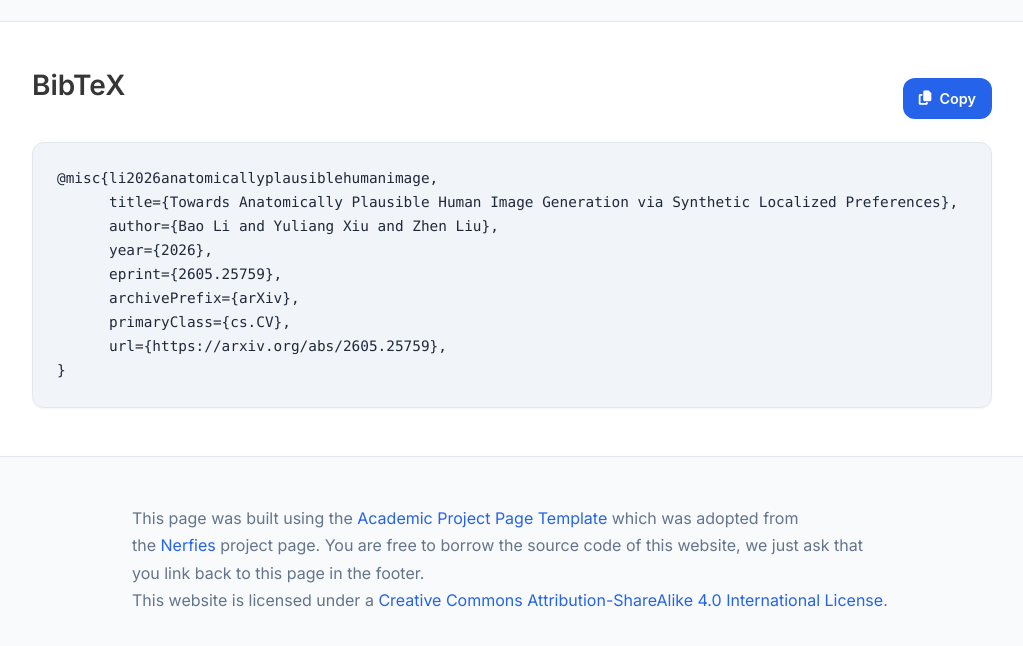
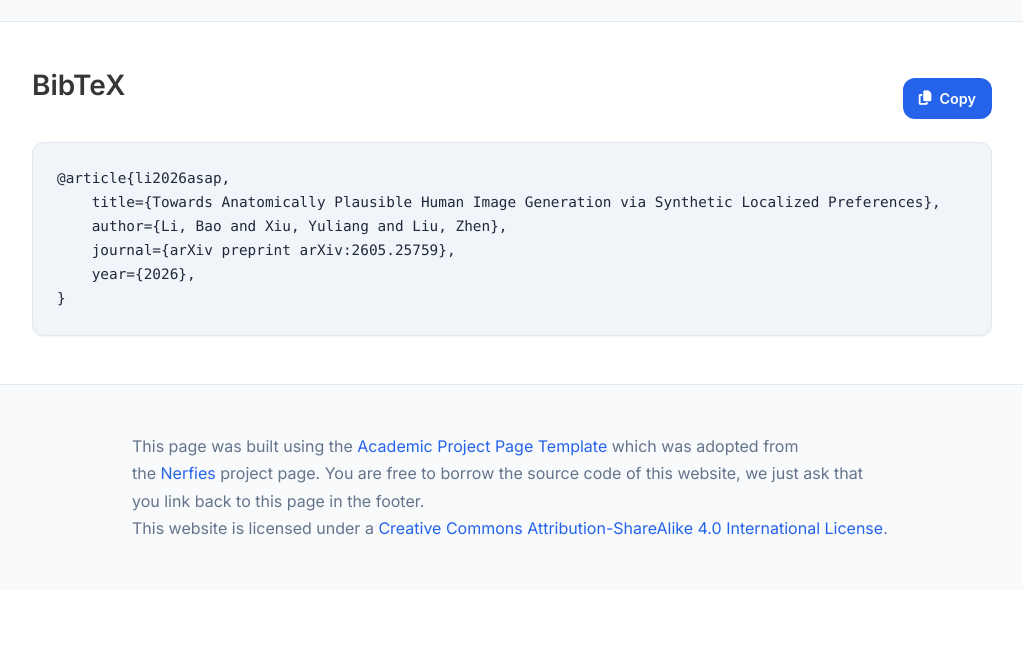
Before and after one commit to Britton-Li/ASAP, a plain HTML site: page index.html in a window 1280 px wide. Shown: the part 5128-5774 px from the top of the page, without its empty margins (128-1151 px from the left). After the commit the page ends 5718 px from the top, so only its background shows below. Drawn offline with nearby package versions, Linux system fonts and the light colour scheme; some icons are missing.

Commit message:
update bibtex

```diff
--- a/index.html
+++ b/index.html
@@ -404,14 +404,11 @@
           <span class="copy-text">Copy</span>
         </button>
       </div>
-      <pre id="bibtex-code"><code>@misc{li2026anatomicallyplausiblehumanimage,
-      title={Towards Anatomically Plausible Human Image Generation via Synthetic Localized Preferences},
-      author={Bao Li and Yuliang Xiu and Zhen Liu},
-      year={2026},
-      eprint={2605.25759},
-      archivePrefix={arXiv},
-      primaryClass={cs.CV},
-      url={https://arxiv.org/abs/2605.25759},
+      <pre id="bibtex-code"><code>@article{li2026asap,
+    title={Towards Anatomically Plausible Human Image Generation via Synthetic Localized Preferences},
+    author={Li, Bao and Xiu, Yuliang and Liu, Zhen},
+    journal={arXiv preprint arXiv:2605.25759},
+    year={2026},
 }</code></pre>
     </div>
 </section>
```
